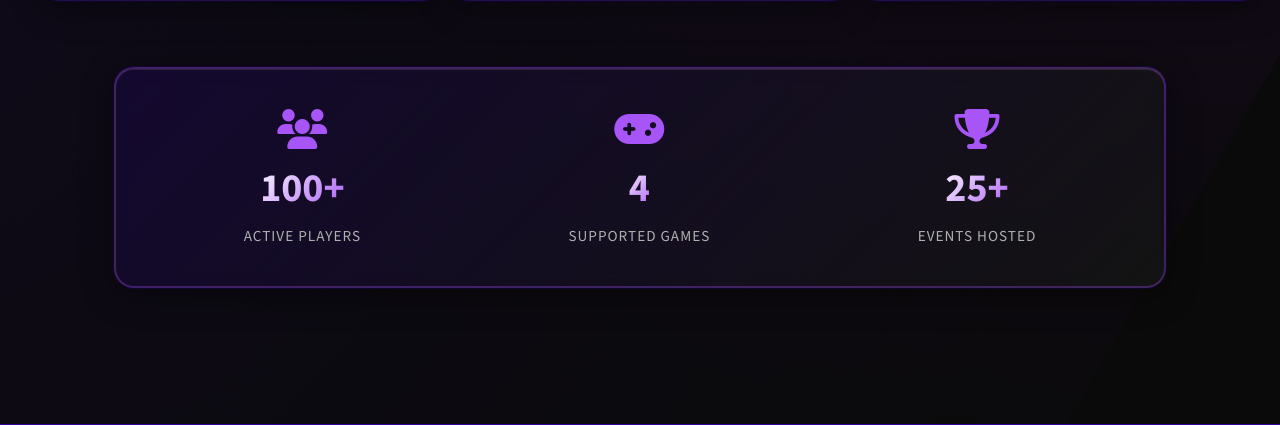
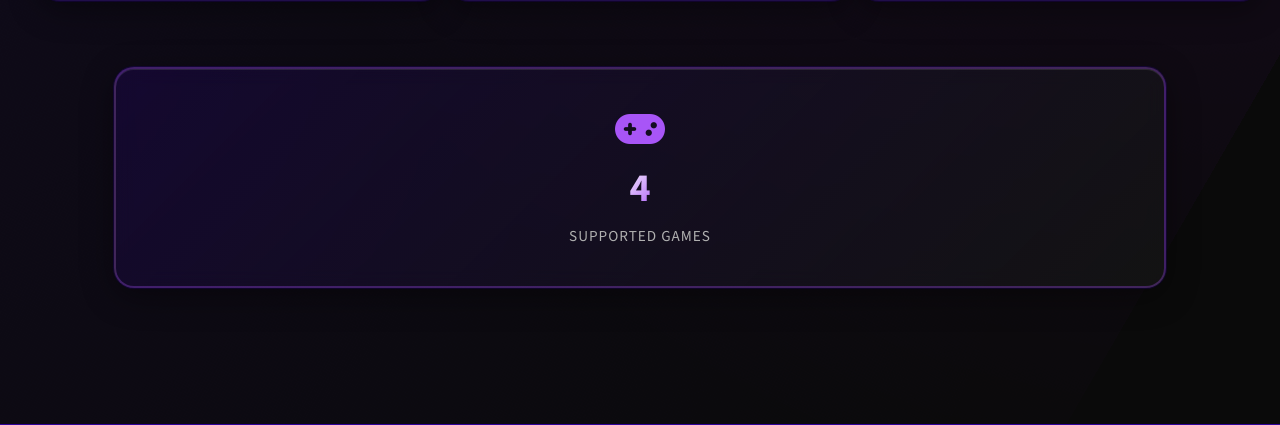
Before and after one commit to tmdavis2/pit_portal, a Django app: page / in a window 1280 px wide. Shown: the part 859-1284 px from the top of the page. Run offline with Django 5.2, Linux system fonts and the light colour scheme; some libraries are stand-ins or nearby versions.

Commit message:
fixed home page hero banner

```diff
--- a/pages/templates/pages/home.html
+++ b/pages/templates/pages/home.html
@@ -83,21 +83,13 @@
         </div>
 
         <div class="stats-banner card">
-            <div class="stat-item">
-                <i class="fa-solid fa-users"></i>
-                <div class="stat-number">{{ total_users|default:"100+" }}</div>
-                <div class="stat-label">Active Players</div>
-            </div>
+
             <div class="stat-item">
                 <i class="fa-solid fa-gamepad"></i>
                 <div class="stat-number">4</div>
                 <div class="stat-label">Supported Games</div>
             </div>
-            <div class="stat-item">
-                <i class="fa-solid fa-trophy"></i>
-                <div class="stat-number">{{ total_events|default:"25+" }}</div>
-                <div class="stat-label">Events Hosted</div>
-            </div>
+
         </div>
     </main>
     {% endblock %}
```
